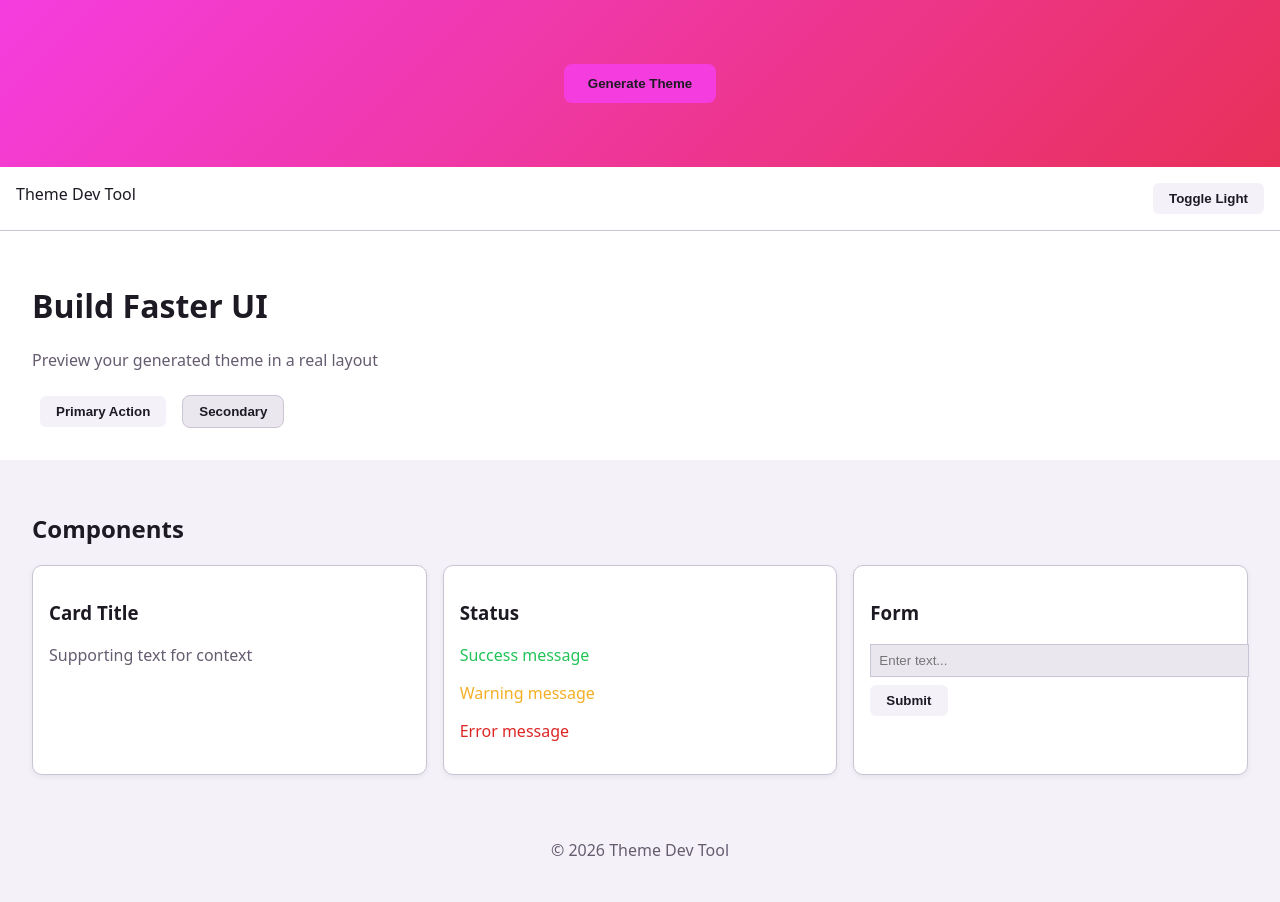
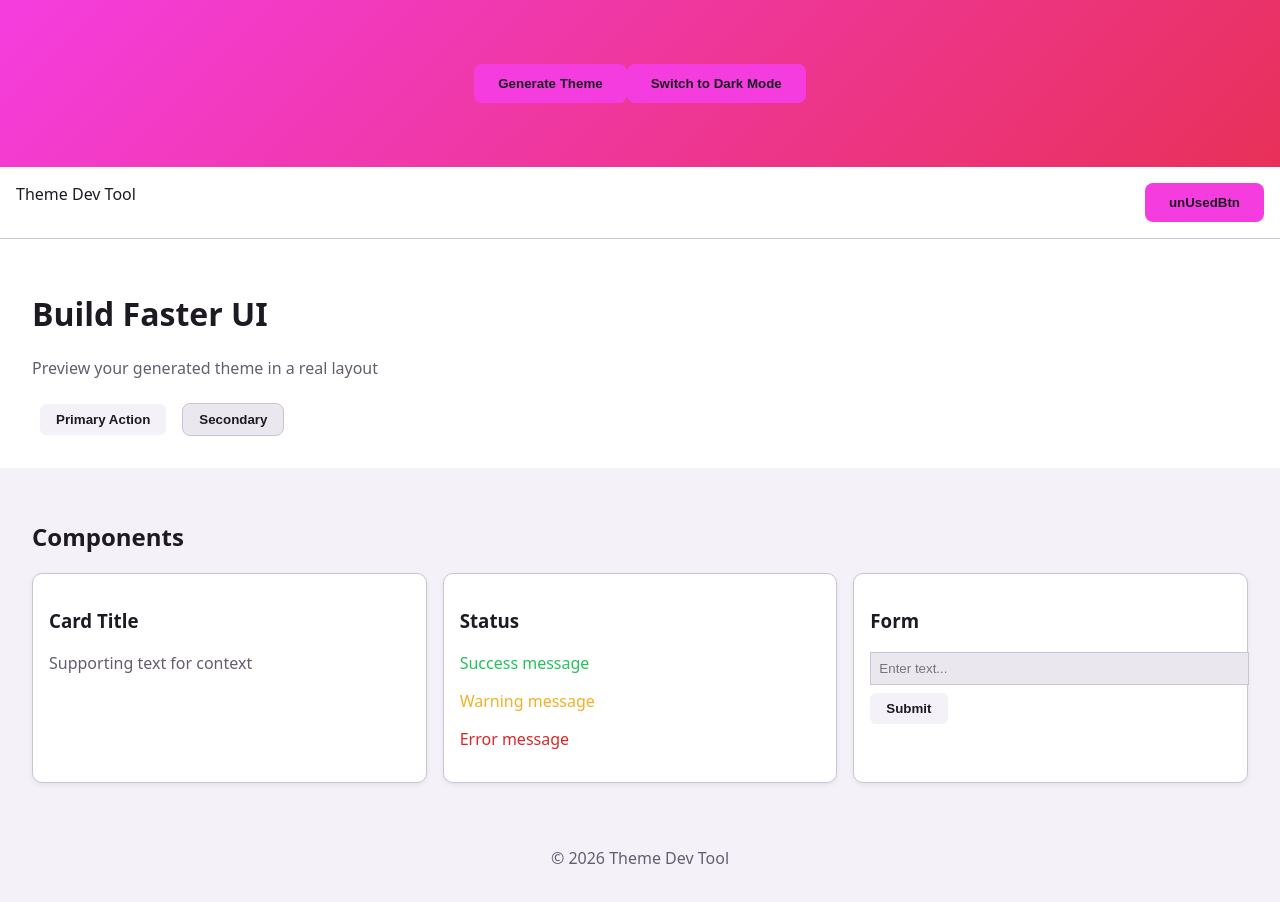
Before and after one commit to RodriguezRamiro/themedevstool, a React (Vite) app: page / in a window 1280 px wide. Shown: the top 902 px of the page. Built offline with nearby package versions, Linux system fonts and the light colour scheme.

Commit message:
fixed light dark mode toggle funciton and added button call to alternate between modes... set button to unused for future utility

```diff
--- a/src/App.jsx
+++ b/src/App.jsx
@@ -52,6 +52,11 @@ function App() {
           Generate Theme
         </button>
 
+        <button onClick={toggleTheme}>
+          Switch to {mode === "light" ? "Dark" : "Light"} Mode
+        </button>
+
+
 
       </header>
 
@@ -59,6 +64,8 @@ function App() {
         <LayoutPreview
           theme={theme}
         />
+
+
       )}
     </div>
   );
--- a/src/components/layoutPreview.jsx
+++ b/src/components/layoutPreview.jsx
@@ -1,18 +1,14 @@
 /* //themedevstool/src/components/layoutPreview.jsx */
 
-function LayoutPreview({ theme, mode, onToggleTheme }) {
+
+
+function LayoutPreview({theme, mode, onToggleTheme }) {
   return (
     <div className="layout-preview">
       <nav className="navbar">
         <span>Theme Dev Tool</span>
 
-        <button
-          className="cta small"
-          onClick={onToggleTheme}
-          type="button"
-        >
-          {mode === "light" ? "Toggle Dark" : "Toggle Light"}
-        </button>
+        <button>unUsedBtn</button>
       </nav>
 
       <header className="hero">
```
